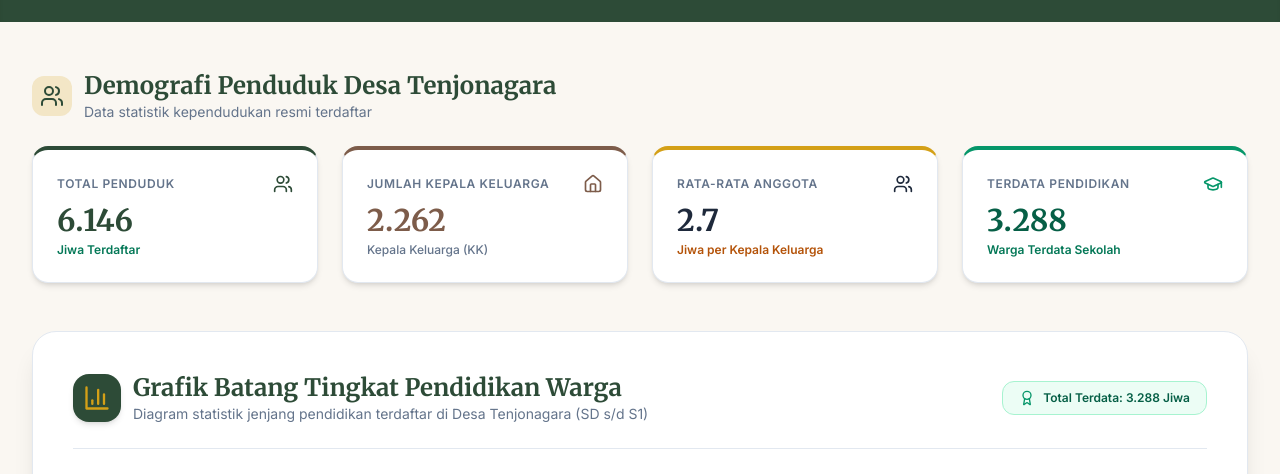
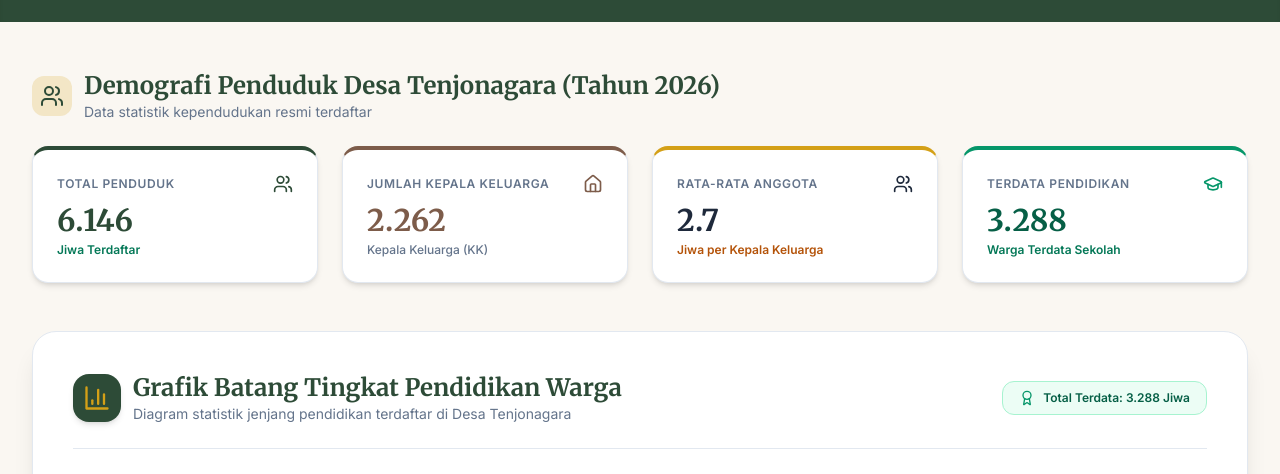
Before and after one commit to RafaelPransa/frontend-desa-tenjonagara, a React (Vite) app: page /statistik in a window 1280 px wide. Shown: the part 315-789 px from the top of the page. Built offline with nearby package versions, Linux system fonts and the light colour scheme; no server answers.

Commit message:
fix: make user Statistik page fully dynamic with admin statistics data

```diff
--- a/src/pages/Statistik.jsx
+++ b/src/pages/Statistik.jsx
@@ -6,22 +6,11 @@ export default function Statistik() {
   const [statistik, setStatistik] = useState([]);
   const [loading, setLoading] = useState(true);
 
-  // Data Pendidikan Resmi Desa Tenjonagara
-  const dataPendidikan = [
-    { tingkat: 'SD / Sederajat', short: 'SD', jumlah: 2317, persentase: 70.47, gradient: 'linear-gradient(180deg, #3F664C 0%, #2D4B37 100%)', badgeBg: 'bg-emerald-50 text-emerald-800 border-emerald-200' },
-    { tingkat: 'SMP / Sederajat', short: 'SMP', jumlah: 587, persentase: 17.85, gradient: 'linear-gradient(180deg, #10B981 0%, #047857 100%)', badgeBg: 'bg-emerald-50 text-emerald-800 border-emerald-200' },
-    { tingkat: 'SMA / Sederajat', short: 'SMA', jumlah: 332, persentase: 10.10, gradient: 'linear-gradient(180deg, #9E7761 0%, #7D5C4A 100%)', badgeBg: 'bg-amber-50 text-amber-900 border-amber-200' },
-    { tingkat: 'Diploma I (D1)', short: 'D1', jumlah: 47, persentase: 1.43, gradient: 'linear-gradient(180deg, #E5B83B 0%, #D4A017 100%)', badgeBg: 'bg-yellow-50 text-yellow-900 border-yellow-200' },
-    { tingkat: 'Sarjana (S1)', short: 'S1', jumlah: 5, persentase: 0.15, gradient: 'linear-gradient(180deg, #334155 0%, #0F172A 100%)', badgeBg: 'bg-slate-100 text-slate-800 border-slate-300' }
-  ];
-
-  const maxJumlah = Math.max(...dataPendidikan.map((d) => d.jumlah)); // 2317
-  const totalTercatatPendidikan = dataPendidikan.reduce((acc, curr) => acc + curr.jumlah, 0);
-
   useEffect(() => {
     getStatistikPenduduk()
       .then((res) => {
-        setStatistik(res.data || []);
+        const data = res.data || res || [];
+        setStatistik(Array.isArray(data) ? data : [data]);
         setLoading(false);
       })
       .catch(() => {
@@ -30,12 +19,59 @@ export default function Statistik() {
       });
   }, []);
 
-  const statTerbaru = statistik[0] || {
+  const statTerbaru = (Array.isArray(statistik) && statistik[0]) || {
     tahun: 2026,
     jumlah_total: 6146,
     jumlah_kk: 2262,
-    rata_anggota_keluarga: 2.7
+    rata_anggota_keluarga: 2.7,
+    pendidikan: [
+      { tingkat: 'SD / Sederajat', jumlah: 2317, persentase: 70.47 },
+      { tingkat: 'SMP / Sederajat', jumlah: 587, persentase: 17.85 },
+      { tingkat: 'SMA / Sederajat', jumlah: 332, persentase: 10.1 },
+      { tingkat: 'Diploma I (D1)', jumlah: 47, persentase: 1.43 },
+      { tingkat: 'Sarjana (S1)', jumlah: 5, persentase: 0.15 }
+    ]
   };
+
+  const getShortName = (tingkat) => {
+    if (!tingkat) return '';
+    if (tingkat.includes('SD')) return 'SD';
+    if (tingkat.includes('SMP')) return 'SMP';
+    if (tingkat.includes('SMA')) return 'SMA';
+    if (tingkat.includes('D1') || tingkat.includes('Diploma')) return 'D1';
+    if (tingkat.includes('S1') || tingkat.includes('Sarjana')) return 'S1';
+    return tingkat.slice(0, 4);
+  };
+
+  const getThemeProps = (idx) => {
+    const themes = [
+      { gradient: 'linear-gradient(180deg, #3F664C 0%, #2D4B37 100%)', badgeBg: 'bg-emerald-50 text-emerald-800 border-emerald-200' },
+      { gradient: 'linear-gradient(180deg, #10B981 0%, #047857 100%)', badgeBg: 'bg-emerald-50 text-emerald-800 border-emerald-200' },
+      { gradient: 'linear-gradient(180deg, #9E7761 0%, #7D5C4A 100%)', badgeBg: 'bg-amber-50 text-amber-900 border-amber-200' },
+      { gradient: 'linear-gradient(180deg, #E5B83B 0%, #D4A017 100%)', badgeBg: 'bg-yellow-50 text-yellow-900 border-yellow-200' },
+      { gradient: 'linear-gradient(180deg, #334155 0%, #0F172A 100%)', badgeBg: 'bg-slate-100 text-slate-800 border-slate-300' }
+    ];
+    return themes[idx % themes.length];
+  };
+
+  const rawPendidikan = Array.isArray(statTerbaru.pendidikan) ? statTerbaru.pendidikan : [];
+
+  const dataPendidikan = rawPendidikan.map((item, idx) => {
+    const theme = getThemeProps(idx);
+    const jumlah = Number(item.jumlah) || 0;
+    const persentase = item.persentase !== undefined ? Number(item.persentase) : 0;
+    return {
+      tingkat: item.tingkat,
+      short: getShortName(item.tingkat),
+      jumlah,
+      persentase,
+      gradient: theme.gradient,
+      badgeBg: theme.badgeBg
+    };
+  });
+
+  const maxJumlah = dataPendidikan.length > 0 ? Math.max(...dataPendidikan.map((d) => d.jumlah)) || 1 : 1;
+  const totalTercatatPendidikan = dataPendidikan.reduce((acc, curr) => acc + curr.jumlah, 0);
 
   return (
     <div className="space-y-12 pb-16">
@@ -51,7 +87,6 @@ export default function Statistik() {
       </section>
 
       <div className="max-w-7xl mx-auto px-4 sm:px-6 lg:px-8 space-y-12">
-
         {/* STATISTIK DEMOGRAFI UTAMA */}
         <section className="space-y-6">
           <div className="flex items-center gap-3">
@@ -59,7 +94,9 @@ export default function Statistik() {
               <Users className="w-6 h-6 text-primary" />
             </div>
             <div>
-              <h2 className="font-serif text-2xl font-bold text-primary">Demografi Penduduk Desa Tenjonagara</h2>
+              <h2 className="font-serif text-2xl font-bold text-primary">
+                Demografi Penduduk Desa Tenjonagara (Tahun {statTerbaru.tahun || 2026})
+              </h2>
               <p className="text-slate-500 text-xs sm:text-sm">Data statistik kependudukan resmi terdaftar</p>
             </div>
           </div>
@@ -71,7 +108,7 @@ export default function Statistik() {
                 <Users className="w-5 h-5 text-primary" />
               </div>
               <div className="text-3xl font-serif font-bold text-primary mt-2">
-                {statTerbaru.jumlah_total ? statTerbaru.jumlah_total.toLocaleString('id-ID') : '6,146'}
+                {statTerbaru.jumlah_total ? Number(statTerbaru.jumlah_total).toLocaleString('id-ID') : '6,146'}
               </div>
               <div className="text-xs text-emerald-700 font-semibold mt-1">Jiwa Terdaftar</div>
             </div>
@@ -82,7 +119,7 @@ export default function Statistik() {
                 <Home className="w-5 h-5 text-secondary" />
               </div>
               <div className="text-3xl font-serif font-bold text-secondary mt-2">
-                {statTerbaru.jumlah_kk ? statTerbaru.jumlah_kk.toLocaleString('id-ID') : '2,262'}
+                {statTerbaru.jumlah_kk ? Number(statTerbaru.jumlah_kk).toLocaleString('id-ID') : '2,262'}
               </div>
               <div className="text-xs text-slate-500 font-medium mt-1">Kepala Keluarga (KK)</div>
             </div>
@@ -93,7 +130,7 @@ export default function Statistik() {
                 <Users className="w-5 h-5 text-accent-dark" />
               </div>
               <div className="text-3xl font-serif font-bold text-slate-800 mt-2">
-                {statTerbaru.rata_anggota_keluarga || '2.70'}
+                {statTerbaru.rata_anggota_keluarga || '2.7'}
               </div>
               <div className="text-xs text-amber-700 font-semibold mt-1">Jiwa per Kepala Keluarga</div>
             </div>
@@ -120,7 +157,9 @@ export default function Statistik() {
               </div>
               <div>
                 <h2 className="font-serif text-2xl font-bold text-primary">Grafik Batang Tingkat Pendidikan Warga</h2>
-                <p className="text-slate-500 text-xs sm:text-sm">Diagram statistik jenjang pendidikan terdaftar di Desa Tenjonagara (SD s/d S1)</p>
+                <p className="text-slate-500 text-xs sm:text-sm">
+                  Diagram statistik jenjang pendidikan terdaftar di Desa Tenjonagara
+                </p>
               </div>
             </div>
             <div className="bg-emerald-50 px-4 py-2 rounded-xl border border-emerald-200 text-xs text-emerald-800 font-semibold flex items-center gap-2">
@@ -132,7 +171,6 @@ export default function Statistik() {
           {/* Visual Vertical Bar Chart (Grafik Batang Tegak) */}
           <div className="pt-6 pb-2">
             <div className="w-full flex items-end justify-between gap-3 sm:gap-6 px-2 sm:px-8 border-b-2 border-slate-300 relative">
-
               {/* Y-Axis Gridlines */}
               <div className="absolute inset-0 flex flex-col justify-between pointer-events-none opacity-20">
                 <div className="border-b border-slate-400 w-full"></div>
@@ -147,7 +185,6 @@ export default function Statistik() {
 
                 return (
                   <div key={idx} className="flex-1 flex flex-col items-center justify-end group z-10">
-
                     {/* Top Label (Count & Percentage Badge) */}
                     <div className="mb-3 text-center transition-all transform group-hover:-translate-y-1">
                       <div className="text-xs sm:text-sm font-bold font-mono text-slate-800">
@@ -169,7 +206,6 @@ export default function Statistik() {
                         }}
                       ></div>
                     </div>
-
                   </div>
                 );
               })}
@@ -201,7 +237,6 @@ export default function Statistik() {
             ))}
           </div>
         </section>
-
       </div>
     </div>
   );
```
